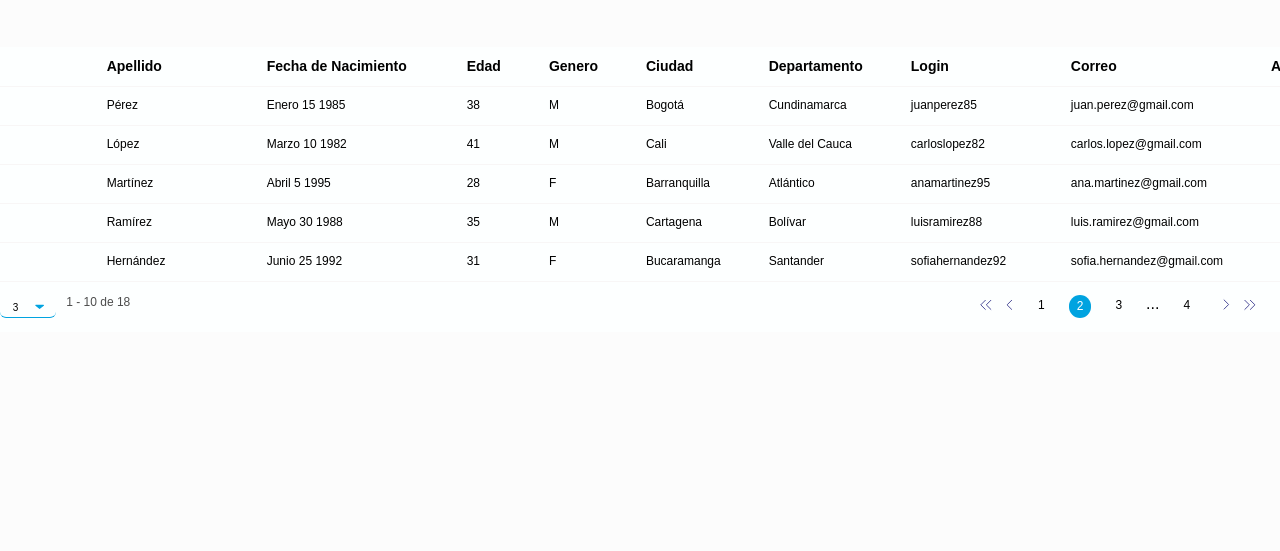
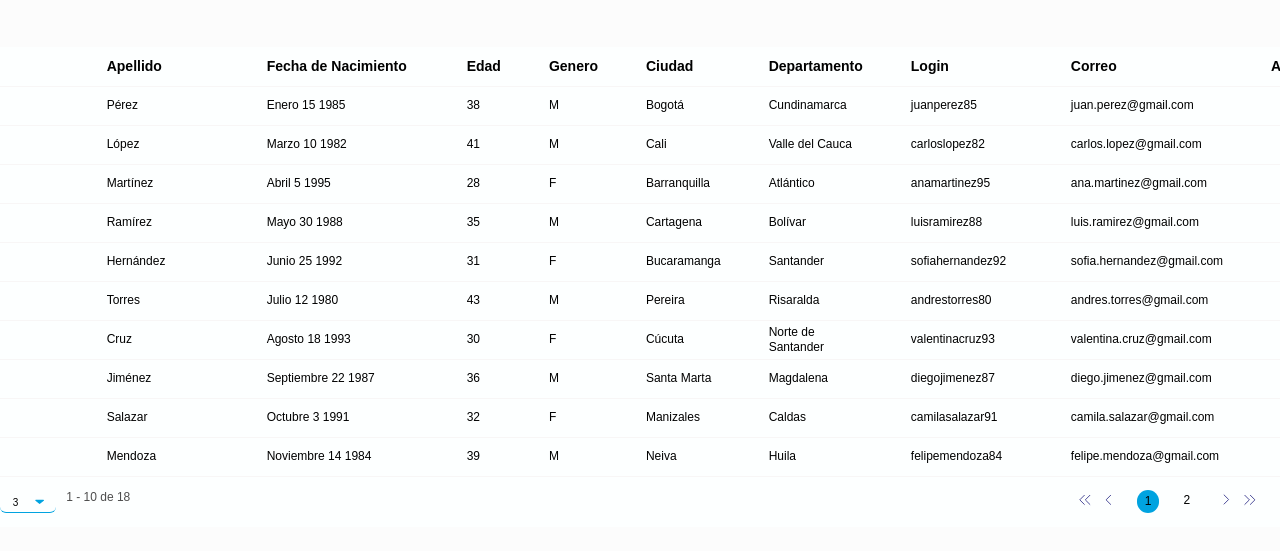
Before and after one commit to anderdavid/MobilityV2, an Angular app: page /users/view in a window 1280 px wide. Shown: the part 105-656 px from the top of the page. Built offline with nearby package versions, Linux system fonts and the light colour scheme.

Commit message:
se visualiza dato de acuerdo a  la pagina

```diff
--- a/src/app/main/components/table/fakeData.ts
+++ b/src/app/main/components/table/fakeData.ts
@@ -73,7 +73,7 @@ export const fakeData: fakeDataI[] = [
     username: 'sofiahernandez92',
     email: 'sofia.hernandez@gmail.com',
   },
-  /* {
+  {
     id: 6,
     name: 'Andrés',
     lastName: 'Torres',
@@ -228,5 +228,5 @@ export const fakeData: fakeDataI[] = [
     department: 'Valle del Cauca',
     username: 'nicolassalas81',
     email: 'nicolas.salas@gmail.com',
-  }, */
+  },
 ];
--- a/src/app/main/components/table/paginator/paginator.component.html
+++ b/src/app/main/components/table/paginator/paginator.component.html
@@ -39,6 +39,15 @@
   </div>
   <div class="pagers">
     <ul>
+      <li *ngFor="let pager of pagers">
+        <a
+          [ngClass]="currentPage === pager ? 'currentPage' : ''"
+          (click)="setPager(pager)"
+          >{{ pager }}</a
+        >
+      </li>
+    </ul>
+    <!-- <ul>
       <li><a>1</a></li>
 
       <li>
@@ -47,7 +56,7 @@
       <li><a>3</a></li>
       <li>...</li>
       <li><a>4</a></li>
-    </ul>
+    </ul> -->
   </div>
   <div class="rigth-arrows">
     <div class="forward">
--- a/src/app/main/components/table/paginator/paginator.component.ts
+++ b/src/app/main/components/table/paginator/paginator.component.ts
@@ -1,4 +1,4 @@
-import { Component, Input, OnInit } from '@angular/core';
+import { Component, Input, Output, OnInit, EventEmitter } from '@angular/core';
 import { CommonModule } from '@angular/common';
 
 @Component({
@@ -8,4 +8,13 @@ import { CommonModule } from '@angular/common';
   templateUrl: './paginator.component.html',
   styleUrl: './paginator.component.scss',
 })
-export class Paginator {}
+export class Paginator {
+  @Output() page = new EventEmitter<number>();
+  currentPage: number = 1;
+  pagers: number[] = [1, 2];
+
+  setPager = (nextPage: number) => {
+    this.page.emit(nextPage);
+    this.currentPage = nextPage;
+  };
+}
--- a/src/app/main/components/table/table.component.html
+++ b/src/app/main/components/table/table.component.html
@@ -13,7 +13,7 @@
         </tr>
       </thead>
       <tbody>
-        <tr *ngFor="let item of items">
+        <tr *ngFor="let item of viewData">
           <td
             *ngFor="let column of columns"
             [ngStyle]="{ minWidth: column.width }"
@@ -36,6 +36,6 @@
       </select>
       <p class="label-rigth">1 - 10 de 18</p>
     </div>
-    <Paginator />
+    <Paginator (page)="handlePagers($event)" />
   </div>
 </div>
--- a/src/app/main/components/table/table.component.ts
+++ b/src/app/main/components/table/table.component.ts
@@ -14,8 +14,52 @@ import { fakeDataI } from './fakeData';
 export class TableComponent implements OnInit {
   @Input() columns!: ColumnI[];
   @Input() items!: fakeDataI[];
+
+  currentPage: number = 1;
+  groups: number = 0;
+  maxRowByPage: number = 10;
+  viewData: fakeDataI[] = [];
+
   constructor() {}
   ngOnInit(): void {
-    //console.log('data', this.columns);
+    this.reload();
+  }
+
+  reload = () => {
+    const rows = this.items.length;
+    const { minRow, maxRow, groups } = this.setMinMaxRow(
+      rows,
+      this.maxRowByPage,
+      this.currentPage
+    );
+
+    console.log({ minRow, maxRow, groups });
+
+    this.viewData = this.items.slice(minRow, maxRow);
+  };
+
+  setMinMaxRow = (rows: number, maxRow: number, currentPage: number) => {
+    let minRow: number;
+    let groups = Math.floor(rows / maxRow);
+
+    if (groups * maxRow < rows) {
+      groups += 1;
+    }
+    const group: number = currentPage - 1;
+
+    if (group < groups) {
+      minRow = group * maxRow;
+      maxRow = (group + 1) * maxRow;
+    } else {
+      minRow = group * maxRow;
+      maxRow = rows;
+    }
+
+    return { minRow, maxRow, groups };
+  };
+
+  handlePagers(page: number) {
+    this.currentPage = page;
+    this.reload();
   }
 }
```
